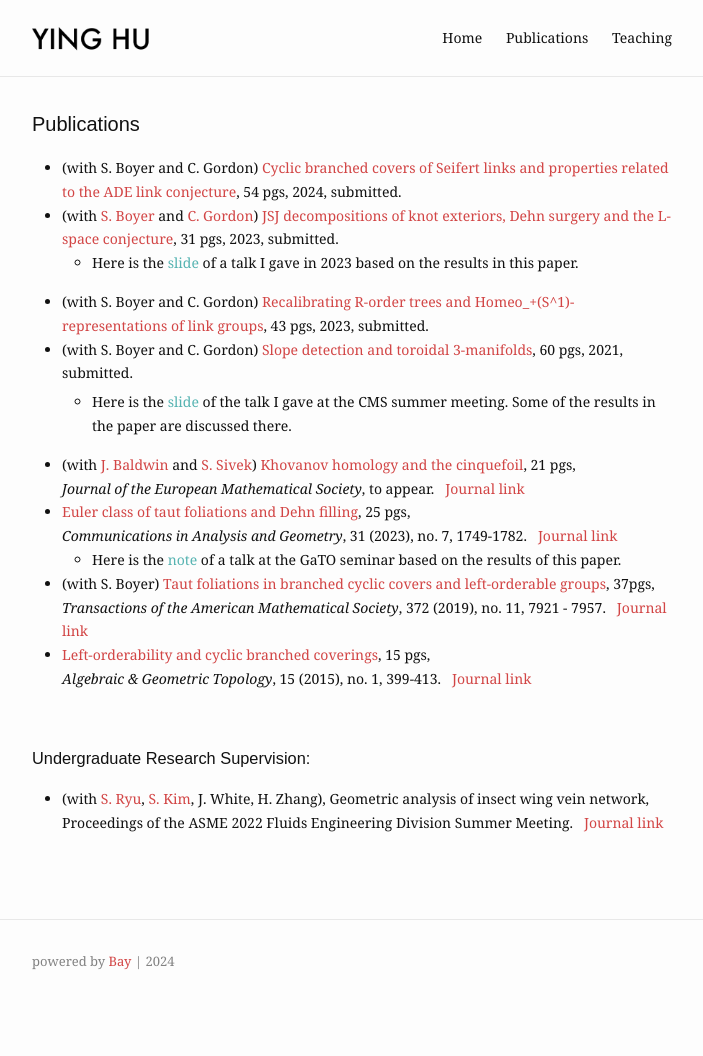
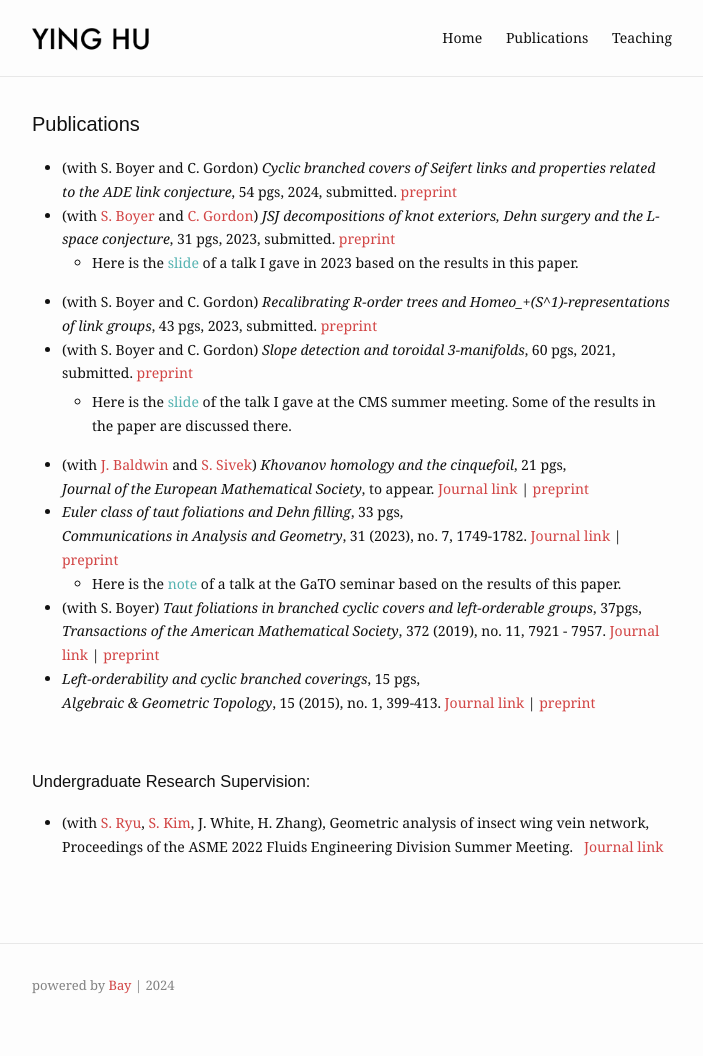
Before and after one commit to yinghu-math/yinghu-math.github.io, a Jekyll site: the page built from research.md, in a window 1280 px wide. Shown: the whole page, without its empty margins (288-991 px from the left). Built offline with Jekyll 4.4.1, drawn with Linux system fonts in a browser that asks for light colours; before the commit the page ends 1032 px from its top, so only the background shows below that.

Commit message:
add preprints

```diff
--- a/research.md
+++ b/research.md
@@ -6,51 +6,50 @@ slug: /research
 
 <div>
     <ul>
-        <li>(with S. Boyer and C. Gordon) <a href="https://arxiv.org/abs/2402.15914">Cyclic branched covers of Seifert links and properties related to the ADE link conjecture</a>, 54 pgs, 2024, submitted.
+        <li>(with S. Boyer and C. Gordon) <em>Cyclic branched covers of Seifert links and properties related to the ADE link conjecture</em>, 54 pgs, 2024, submitted. <a href="https://arxiv.org/abs/2402.15914">preprint</a>
         </li>
-        <li>(with <a href="https://www.cirget.uqam.ca/boyer/">S. Boyer</a> and <a href="https://cns.utexas.edu/directory/item/353-gordon-cameron-m?Itemid=349">C. Gordon</a>) <a href="https://arxiv.org/abs/2307.06815">JSJ decompositions of knot exteriors, Dehn surgery and the L-space conjecture</a>, 31 pgs, 2023, submitted.
+        <li>(with <a href="https://www.cirget.uqam.ca/boyer/">S. Boyer</a> and <a href="https://cns.utexas.edu/directory/item/353-gordon-cameron-m?Itemid=349">C. Gordon</a>) <em>JSJ decompositions of knot exteriors, Dehn surgery and the L-space conjecture</em>, 31 pgs, 2023, submitted.  <a href="https://arxiv.org/abs/2307.06815">preprint</a>
         </li>
             <ul>
             <li> Here is the <a href="/assets/files/jsj_surgeries_atlanta.pdf" target="_blank" style="color: #55B3B1;">slide</a> of a talk I gave in 2023 based on the results in this paper.
             </li>
             </ul>
-        <li> (with S. Boyer and C. Gordon) <a href="https://arxiv.org/abs/2306.10357">Recalibrating R-order trees and Homeo_+(S^1)-representations of link groups</a>, 43 pgs, 2023, submitted.
+        <li> (with S. Boyer and C. Gordon) <em>Recalibrating R-order trees and Homeo_+(S^1)-representations of link groups</em>, 43 pgs, 2023, submitted. <a href="https://arxiv.org/abs/2306.10357">preprint</a>
         </li>
-        <li>(with S. Boyer and C. Gordon) <a href="https://arxiv.org/abs/2106.14378">Slope detection and toroidal 3-manifolds</a>, 60 pgs, 2021, submitted.
+        <li>(with S. Boyer and C. Gordon) <em>Slope detection and toroidal 3-manifolds</em>, 60 pgs, 2021, submitted. <a href="https://arxiv.org/abs/2106.14378">preprint</a>
         </li>
             <ul>
             <li style="margin: 5px 0;"> Here is the <a href="/assets/files/slope_detection_talk_note_CMS.pdf" target="_blank" style="color: #55B3B1;">slide</a> of the talk I gave at the CMS summer meeting. Some of the results in the paper are discussed there.
             </li>
             </ul>
-        <li> (with <a href="https://sites.google.com/bc.edu/john-baldwin/home">J. Baldwin</a> and <a href="http://wwwf.imperial.ac.uk/~ssivek/">S. Sivek</a>) <a href="https://arxiv.org/abs/2105.12102">Khovanov homology and the cinquefoil</a>, 21 pgs, <br>
-        <em>Journal of the European Mathematical Society</em>, to appear. &nbsp; <a href="https://ems.press/journals/jems/articles/13947393"> Journal link </a>
+        <li> (with <a href="https://sites.google.com/bc.edu/john-baldwin/home">J. Baldwin</a> and <a href="http://wwwf.imperial.ac.uk/~ssivek/">S. Sivek</a>) <em>Khovanov homology and the cinquefoil</em>, 21 pgs, <br>
+        <em>Journal of the European Mathematical Society</em>, to appear. <a href="https://ems.press/journals/jems/articles/13947393"> Journal link </a> | <a href="https://arxiv.org/abs/2105.12102">preprint</a>
         </li>
-        <li> <a href="https://arxiv.org/abs/1912.01645">Euler class of taut foliations and Dehn filling</a>, 25 pgs, <br>
-        <em>Communications in Analysis and Geometry</em>, 31 (2023), no. 7, 1749-1782. &nbsp; <a href="https://www.intlpress.com/site/pub/pages/journals/items/cag/content/vols/0031/0007/index.php"> Journal link </a>
+        <li> <em>Euler class of taut foliations and Dehn filling</em>, 33 pgs, <br>
+        <em>Communications in Analysis and Geometry</em>, 31 (2023), no. 7, 1749-1782.  <a href="https://www.intlpress.com/site/pub/pages/journals/items/cag/content/vols/0031/0007/index.php"> Journal link </a> | <a href="https://arxiv.org/abs/1912.01645">preprint</a>
             <ul>
             <li> Here is the <a
             href="/assets/files/GaT_online_annotated.pdf" style="color: #55B3B1;" target="_blank">note</a> of a talk at the GaTO seminar based on the results of this paper.
             </li>
             </ul>
         </li>
-    <li> (with S. Boyer) <a href="https://arxiv.org/abs/1711.04578v3"> Taut foliations in branched cyclic covers and left-orderable
-    groups</a>, 37pgs,  <br>
-    <em>Transactions of the American Mathematical Society</em>, 372 (2019), no. 11, 7921 - 7957. &nbsp; <a href="https://www.ams.org/journals/tran/2019-372-11/S0002-9947-2019-07833-9/"> Journal link </a>
+    <li> (with S. Boyer) <em>Taut foliations in branched cyclic covers and left-orderable
+    groups</em>, 37pgs,  <br>
+    <em>Transactions of the American Mathematical Society</em>, 372 (2019), no. 11, 7921 - 7957.  <a href="https://www.ams.org/journals/tran/2019-372-11/S0002-9947-2019-07833-9/"> Journal link </a> | <a href="https://arxiv.org/abs/1711.04578v3">preprint</a>
     </li>
-    <li> <a href="https://arxiv.org/abs/1311.3291">Left-orderability and cyclic branched coverings</a>, 15 pgs, <br>
-    <em>Algebraic & Geometric Topology</em>, 15 (2015), no. 1, 399-413. &nbsp; <a href="https://msp.org/agt/2015/15-1/p12.xhtml">Journal link</a> &nbsp;
+    <li> <em>Left-orderability and cyclic branched coverings</em>, 15 pgs, <br>
+    <em>Algebraic & Geometric Topology</em>, 15 (2015), no. 1, 399-413. <a href="https://msp.org/agt/2015/15-1/p12.xhtml">Journal link</a> | <a href="https://arxiv.org/abs/1311.3291">preprint</a>
     </li>
     </ul>
 </div>
 
 <br>
 
-
 <div>
 <h3>Undergraduate Research Supervision: </h3>
 
 <ul>
-    <li>(with <a href="https://engineering.unl.edu/mme/sangjin-ryu/">S. Ryu</a>, <a href="https://engineering.unl.edu/cee/faculty/seunghee-kim/">S. Kim</a>, J. White, H. Zhang), Geometric analysis of insect wing vein network, Proceedings of the ASME 2022 Fluids Engineering Division Summer Meeting. &nbsp; <a href="https://gasturbinespower.asmedigitalcollection.asme.org/FEDSM/proceedings-abstract/FEDSM2022/85840/V002T06A002/1147128">Journal link</a> &nbsp; </li>
+    <li>(with <a href="https://engineering.unl.edu/mme/sangjin-ryu/">S. Ryu</a>, <a href="https://engineering.unl.edu/cee/faculty/seunghee-kim/">S. Kim</a>, J. White, H. Zhang), Geometric analysis of insect wing vein network, Proceedings of the ASME 2022 Fluids Engineering Division Summer Meeting. &nbsp; <a href="https://gasturbinespower.asmedigitalcollection.asme.org/FEDSM/proceedings-abstract/FEDSM2022/85840/V002T06A002/1147128">Journal link</a>  </li>
 </ul>
 </div>
 
```
